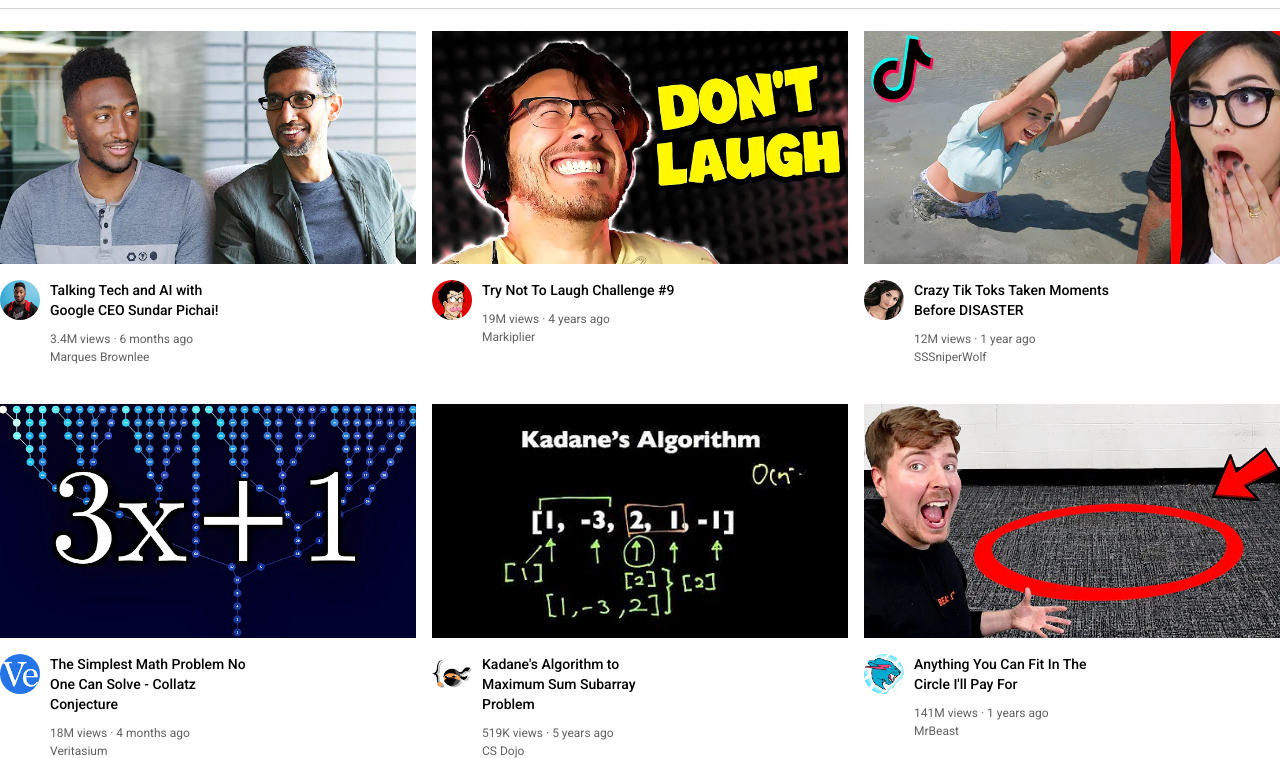
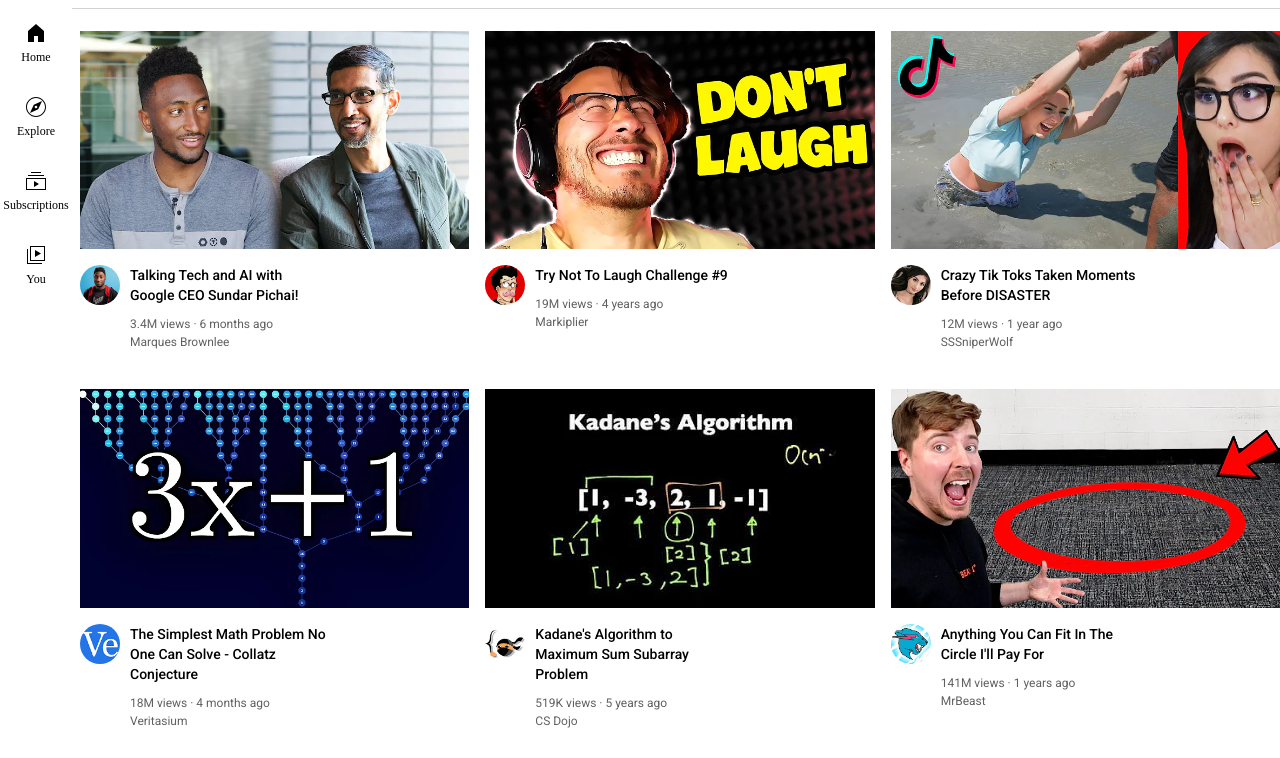
Before and after one commit to rehan6025/html-css, a plain HTML site: page part1/youtube.html in a window 1280 px wide. Shown: the part 49-807 px from the top of the page. Drawn offline with Linux system fonts and the light colour scheme.

Commit message:
created sidebar

```diff
--- a/part1/styles/general.css
+++ b/part1/styles/general.css
@@ -7,4 +7,5 @@
 body{
     margin: 0;
     padding-top: 80px;
+    padding-left: 80px;
 }
--- /dev/null
+++ b/part1/styles/sidebar.css
@@ -0,0 +1,24 @@
+.sidebar{
+    position: fixed;
+    background-color: white;
+    top: 55px;
+    left: 0px;
+    bottom: 0px;
+    width: 72px;
+    display: flex;
+    flex-direction: column;
+}
+.sidebar-link{
+    height: 74px;
+    width: 72px;
+    display: flex;
+    align-items: center;
+    justify-content: center;
+    font-size: 12px;
+    flex-direction: column;
+}
+
+.sidebar-icon{
+    margin-bottom: 5px;
+    height: 24px;
+}
--- a/part1/youtube.html
+++ b/part1/youtube.html
@@ -11,6 +11,7 @@
     <link rel="stylesheet" href="styles/video.css">
     <link rel="stylesheet" href="styles/header.css">
     <link rel="stylesheet" href="styles/general.css">
+    <link rel="stylesheet" href="styles/sidebar.css">
 </head>
 
 <body>
@@ -34,6 +35,26 @@
             <img class="apps-icon" src="icons/youtube-apps.svg" >
             <img class="notifications-icon" src="icons/notifications.svg" >
             <img class="my-channel-icon" src="channels/my_channel.jpg" >
+        </div>
+
+    </div>
+
+    <div class="sidebar">
+        <div class="sidebar-link">
+            <img class="sidebar-icon" src="icons/home.svg" >
+            <div class="sidebar-text">Home</div>
+        </div>
+        <div class="sidebar-link">
+            <img class="sidebar-icon" src="icons/explore.svg" >
+            <div class="sidebar-text">Explore</div>
+        </div>
+        <div class="sidebar-link">
+            <img class="sidebar-icon" src="icons/subscriptions.svg" >
+            <div class="sidebar-text">Subscriptions</div>
+        </div>
+        <div class="sidebar-link">
+            <img class="sidebar-icon" src="icons/library.svg" >
+            <div class="sidebar-text">You</div>
         </div>
 
     </div>
@@ -143,63 +164,45 @@
 
 
         <div class="video-preview">
-
             <div class="thumbnail-row">
                 <img class="thumbnail" src="thumbnails/thumbnail-5.webp">
             </div>
             <div class="video-info-grid">
-
                 <div class="channel-picture">
                     <img class="profile-picture" src="channels/channel-5.jpeg">
                 </div>
                 <div class="video-info">
                     <p class="video-title">
-
                         Kadane's Algorithm to Maximum Sum Subarray Problem
-
                     </p>
-
                     <p class="video-attr">
                         519K views &middot; 5 years ago
                     </p>
-
                     <p class="video-author">
                         CS Dojo
                     </p>
                 </div>
-
             </div>
-
         </div>
 
         <div class="video-preview">
-
             <div class="thumbnail-row">
                 <img class="thumbnail" src="thumbnails/thumbnail-6.webp">
             </div>
-
-
             <div class="video-info-grid">
                 <div class="channel-picture"><img class="profile-picture" src="channels/channel-6.jpeg"></div>
                 <div class="video-info">
                     <p class="video-title">
-
                         Anything You Can Fit In The Circle I&#39;ll Pay For
                     </p>
-
                     <p class="video-attr">
                         141M views &middot; 1 years ago
                     </p>
-
-
                     <p class="video-author">
                         MrBeast
                     </p>
                 </div>
-
-
             </div>
-
         </div>
 
     </div>
```
Also changed, not shown: part1/position.html (+11 -0 lines), part1/icons/explore.svg (added), part1/icons/home.svg (added), part1/icons/library.svg (added), part1/icons/originals.svg (added), part1/icons/subscriptions.svg (added), part1/icons/youtube-music.svg (added).
